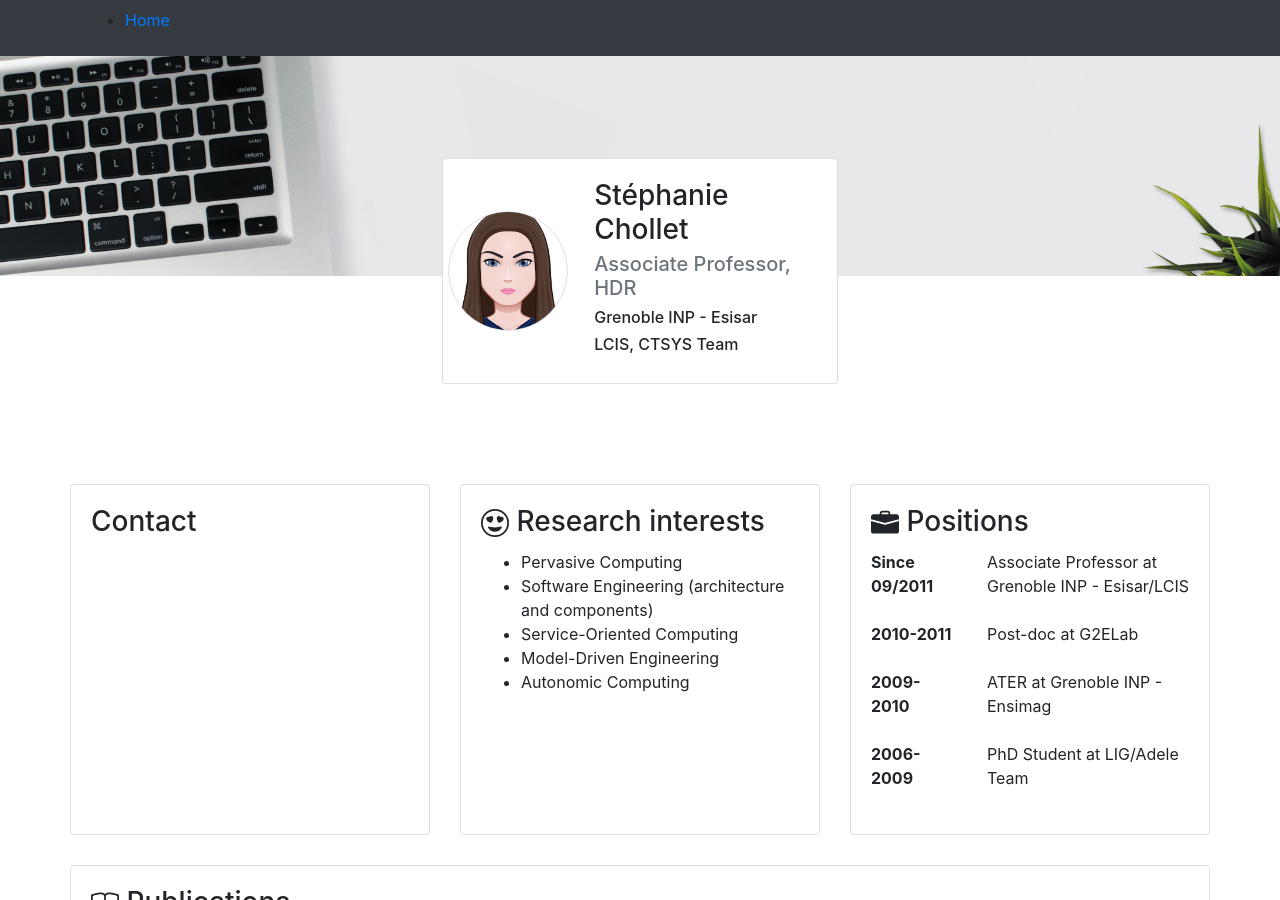
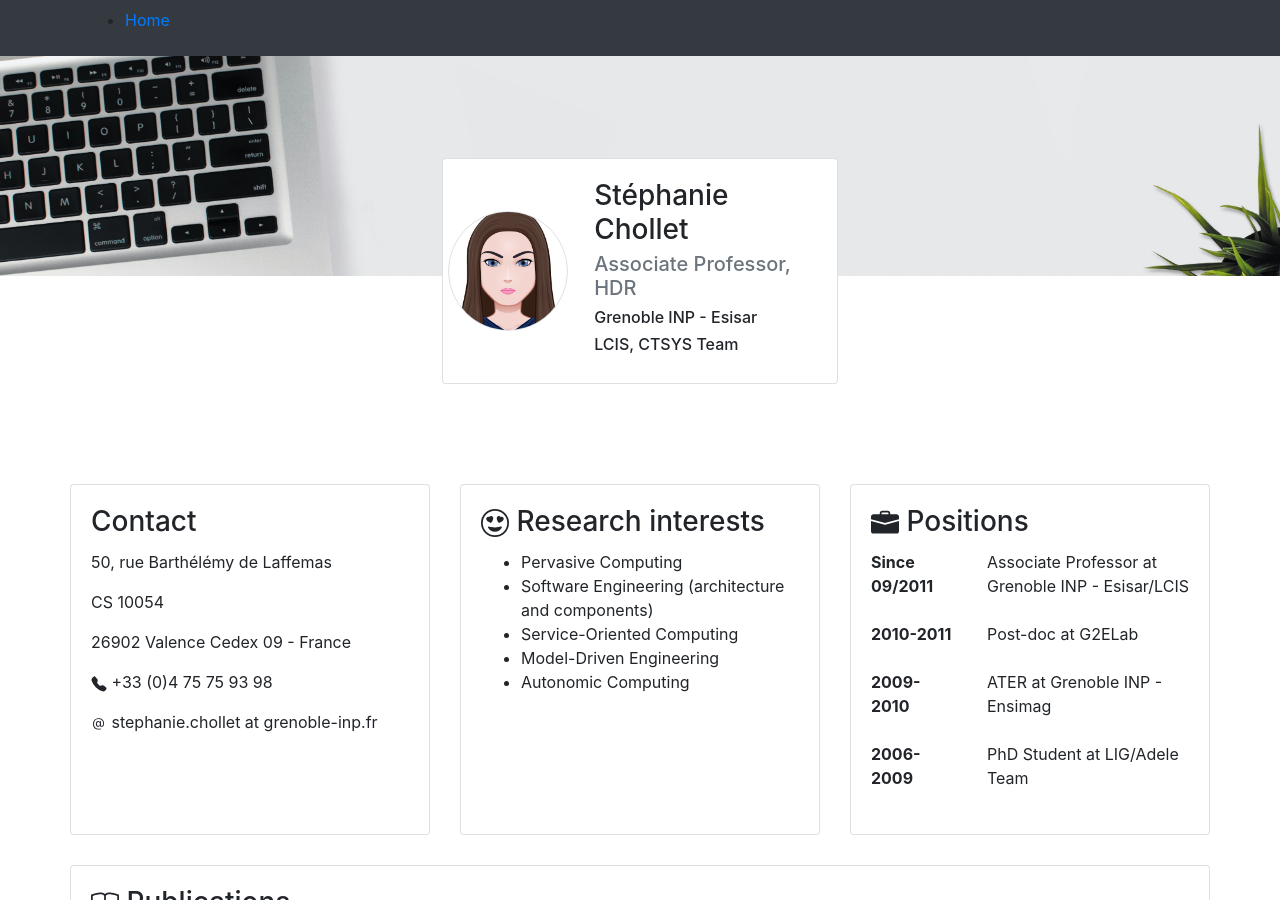
Before and after one commit to schollet/homepage, a Jekyll site: the page built from index.html, in a window 1280 px wide and 900 px high. Built offline with Jekyll 4.4.1, drawn with Linux system fonts in a browser that asks for light colours.

Commit message:
Update index.html

```diff
--- a/index.html
+++ b/index.html
@@ -32,6 +32,17 @@ layout: default
       <div class="card">
         <div class="card-body">
           <h3 class="card-title">Contact</h3>
+		<p>50, rue Barthélémy de Laffemas</p>
+		<p>CS 10054</p>
+		<p>26902 Valence Cedex 09 - France</p>
+
+		<p><svg width="1em" height="1em" viewBox="0 0 16 16" class="bi bi-telephone-fill" fill="currentColor" xmlns="http://www.w3.org/2000/svg">
+  <path fill-rule="evenodd" d="M2.267.98a1.636 1.636 0 0 1 2.448.152l1.681 2.162c.309.396.418.913.296 1.4l-.513 2.053a.636.636 0 0 0 .167.604L8.65 9.654a.636.636 0 0 0 .604.167l2.052-.513a1.636 1.636 0 0 1 1.401.296l2.162 1.681c.777.604.849 1.753.153 2.448l-.97.97c-.693.693-1.73.998-2.697.658a17.47 17.47 0 0 1-6.571-4.144A17.47 17.47 0 0 1 .639 4.646c-.34-.967-.035-2.004.658-2.698l.97-.969z"/>
+</svg> +33 (0)4 75 75 93 98</p>
+
+		<p><svg width="1em" height="1em" viewBox="0 0 16 16" class="bi bi-at" fill="currentColor" xmlns="http://www.w3.org/2000/svg">
+  <path fill-rule="evenodd" d="M13.106 7.222c0-2.967-2.249-5.032-5.482-5.032-3.35 0-5.646 2.318-5.646 5.702 0 3.493 2.235 5.708 5.762 5.708.862 0 1.689-.123 2.304-.335v-.862c-.43.199-1.354.328-2.29.328-2.926 0-4.813-1.88-4.813-4.798 0-2.844 1.921-4.881 4.594-4.881 2.735 0 4.608 1.688 4.608 4.156 0 1.682-.554 2.769-1.416 2.769-.492 0-.772-.28-.772-.76V5.206H8.923v.834h-.11c-.266-.595-.881-.964-1.6-.964-1.4 0-2.378 1.162-2.378 2.823 0 1.737.957 2.906 2.379 2.906.8 0 1.415-.39 1.709-1.087h.11c.081.67.703 1.148 1.503 1.148 1.572 0 2.57-1.415 2.57-3.643zm-7.177.704c0-1.197.54-1.907 1.456-1.907.93 0 1.524.738 1.524 1.907S8.308 9.84 7.371 9.84c-.895 0-1.442-.725-1.442-1.914z"/>
+</svg> stephanie.chollet at grenoble-inp.fr</p>
         </div>
       </div>
       <div class="card">
```
